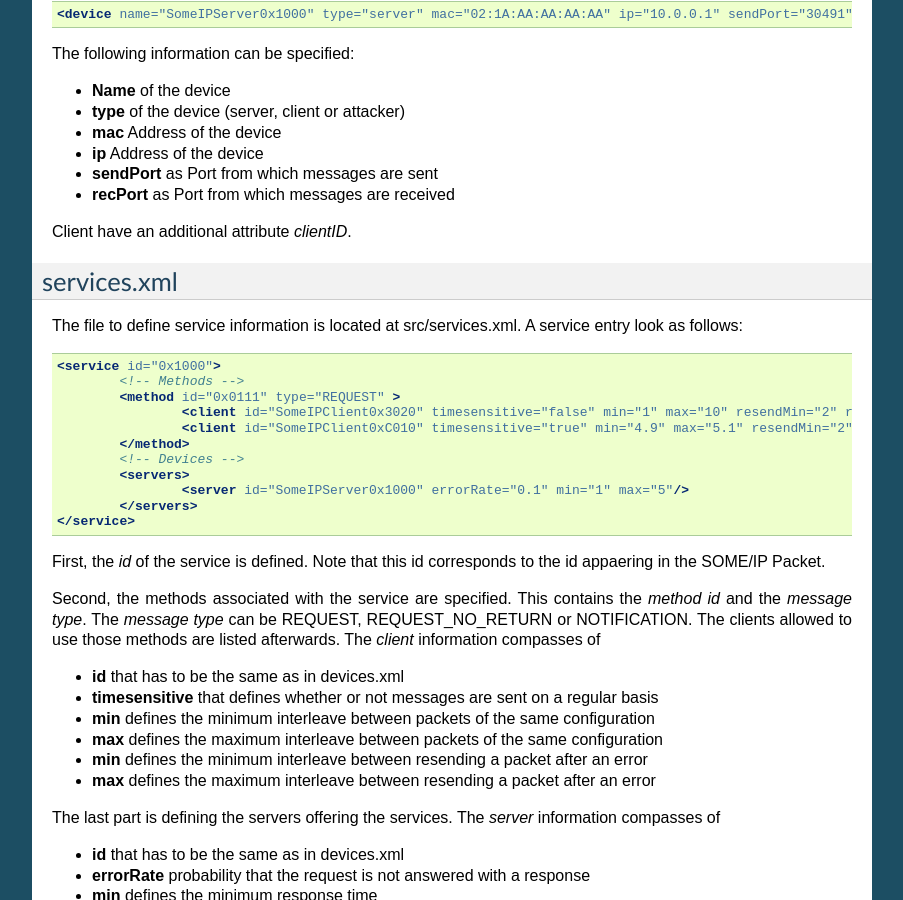
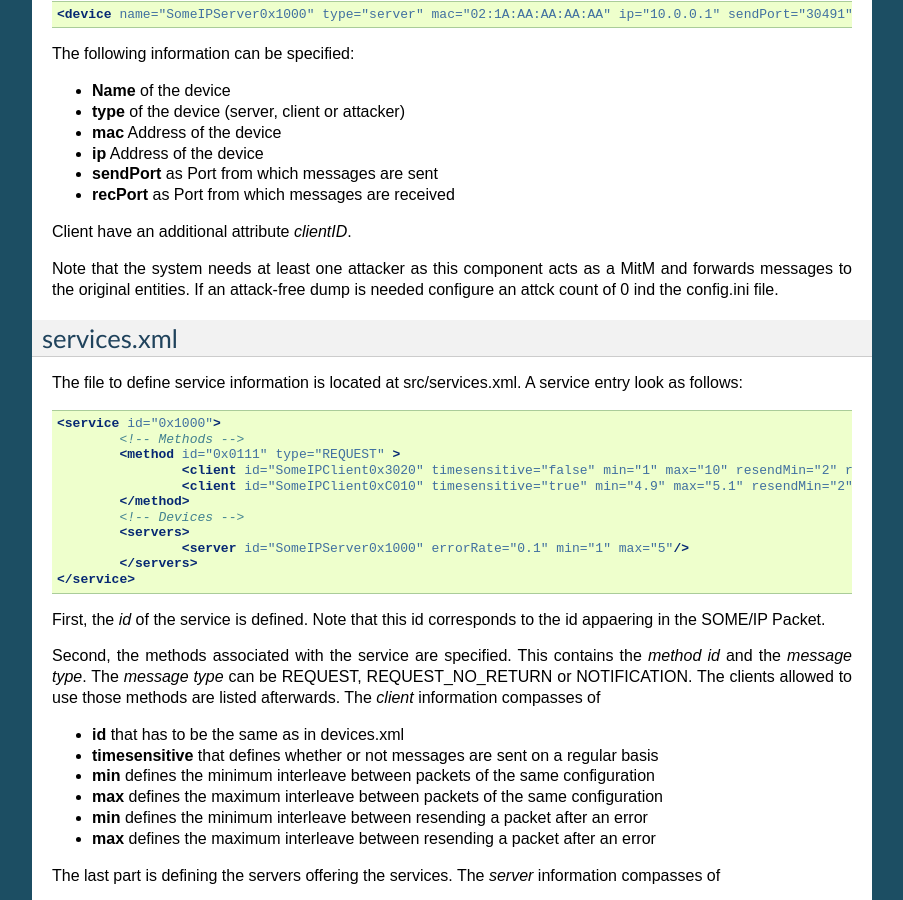
Before and after one commit to Egomania/SOME-IP_Generator, a Sphinx documentation site: the page built from docs/source/use.md, in a window 1280 px wide and 900 px high, scrolled down 1246 px. Shown: the whole window, without its empty margins (198-1101 px from the left). Built offline with Sphinx 7.4.7, drawn with Linux system fonts in a browser that asks for light colours.

Commit message:
user doc

```diff
--- a/docs/source/use.md
+++ b/docs/source/use.md
@@ -75,6 +75,9 @@ The following information can be specified:
 
 Client have an additional attribute *clientID*.
 
+Note that the system needs at least one attacker as this component acts as a MitM and forwards messages to the original entities.
+If an attack-free dump is needed configure an attck count of 0 ind the config.ini file.
+
 ## services.xml
 
 The file to define service information is located at src/services.xml.
```
